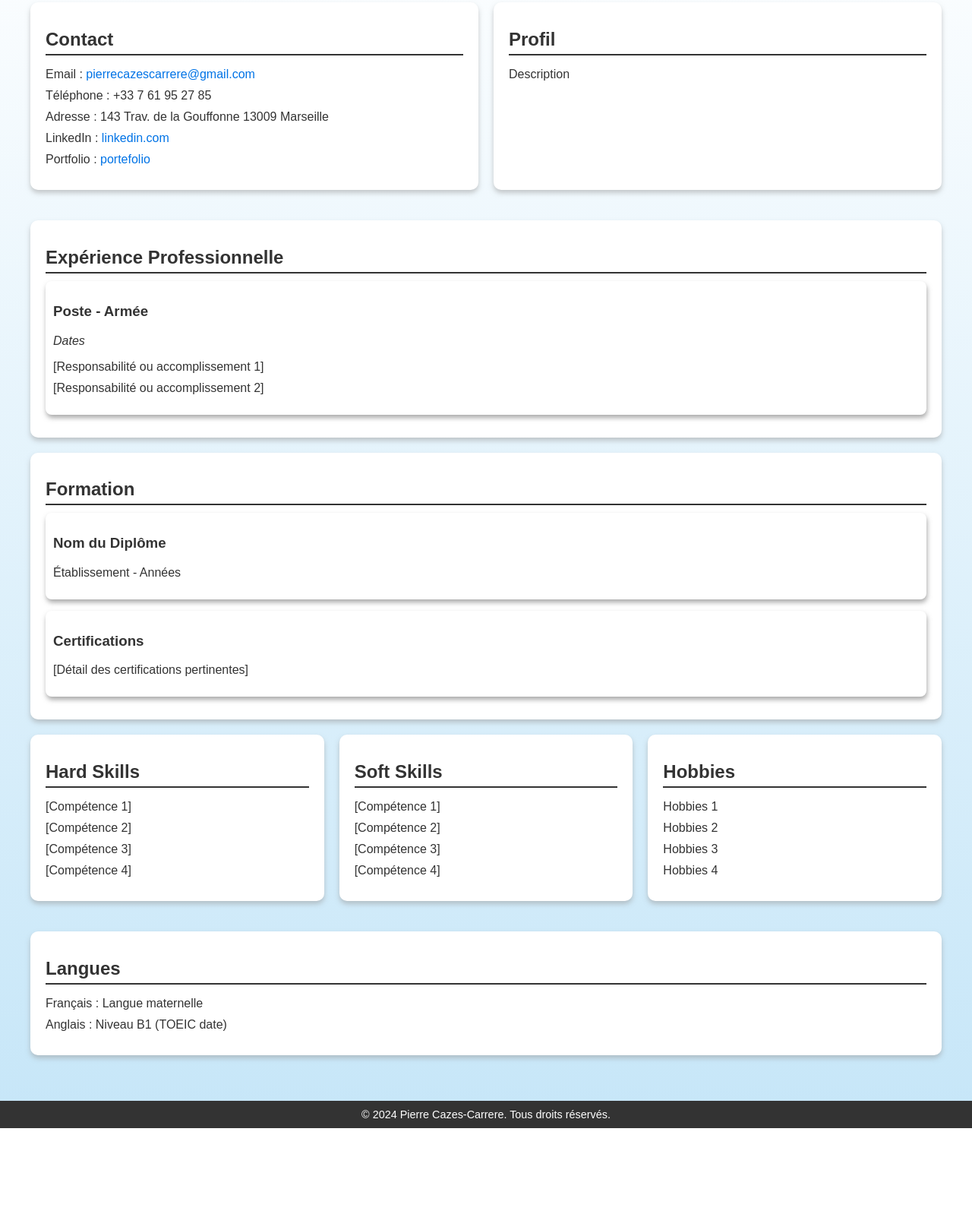
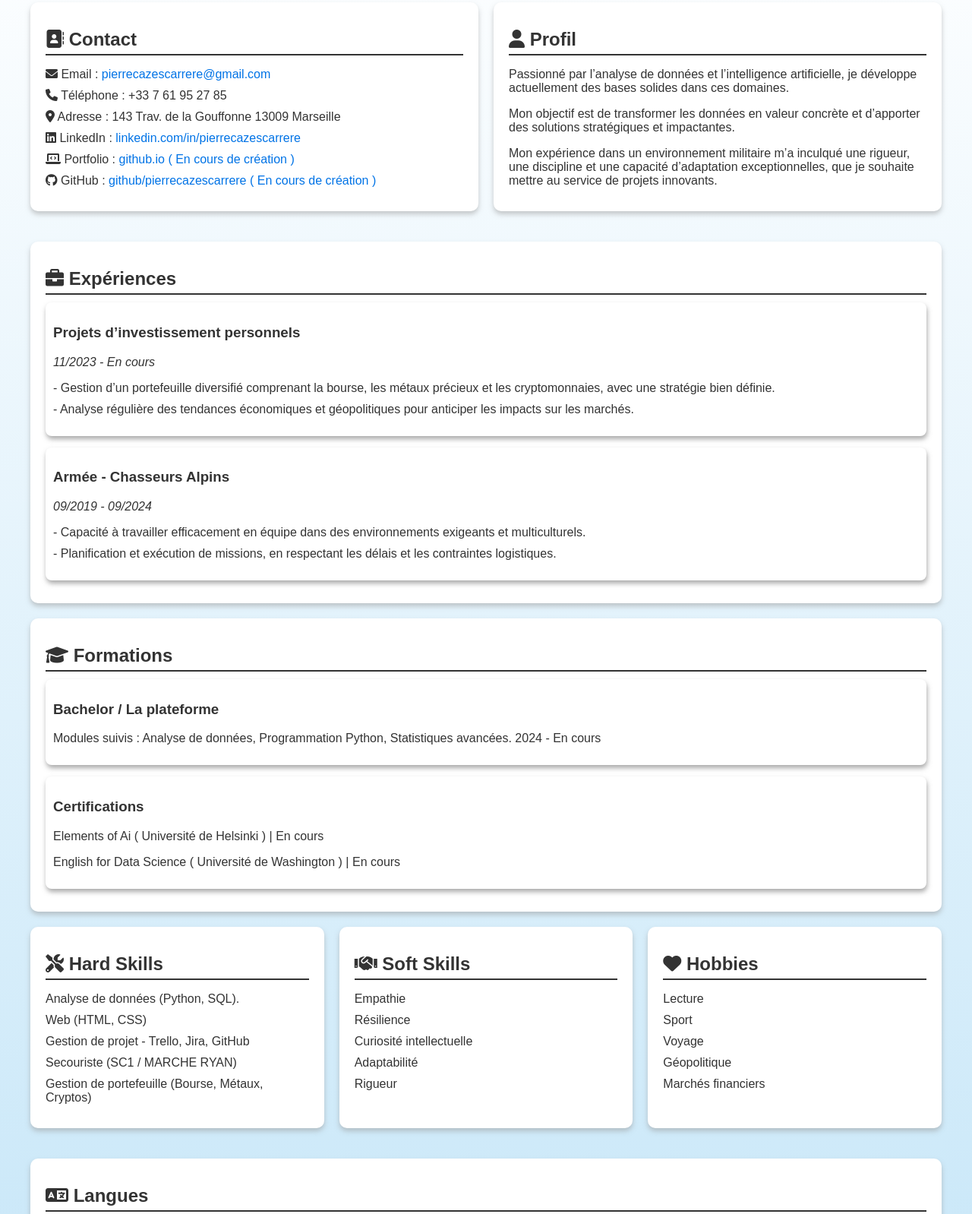
Before and after one commit to pierre-cazes-carrere/Curriculum_Vitae, a plain HTML site: page index.html in a window 1280 px wide. Shown: the part 170-1768 px from the top of the page at 76% size. Before the commit the page ends 1655 px from the top, so only its background shows below. Drawn offline with Linux system fonts and the light colour scheme.

Commit message:
add : insert icons and complet cv

```diff
--- a/index.html
+++ b/index.html
@@ -5,6 +5,7 @@
     <meta name="viewport" content="width=device-width, initial-scale=1.0">
     <title>CV - Pierre Cazes-Carrere</title>
     <link rel="stylesheet" href="styles.css">
+    <link href="https://cdnjs.cloudflare.com/ajax/libs/font-awesome/6.0.0/css/all.min.css" rel="stylesheet">
 </head>
 <body>
     <header>
@@ -19,82 +20,107 @@
         <!-- Conteneur pour Contact et Profil -->
         <div id="contact-profil-container">
             <section id="contact">
-                <h2>Contact</h2>
+                <h2><i class="fa-solid fa-address-book"></i> Contact</h2>
                 <ul>
-                    <li>Email : <a href="mailto:pierrecazescarrere@gmail.com">pierrecazescarrere@gmail.com</a></li>
-                    <li>Téléphone : +33 7 61 95 27 85</li>
-                    <li>Adresse : 143 Trav. de la Gouffonne 13009 Marseille</li>
-                    <li>LinkedIn : <a href="linkedin-lien">linkedin.com</a></li>
-                    <li>Portfolio : <a href="portefolio-lien">portefolio</a></li>
+                    <li><i class="fa-solid fa-envelope"></i> Email : <a href="mailto:pierrecazescarrere@gmail.com">pierrecazescarrere@gmail.com</a></li>
+                    <li><i class="fa-solid fa-phone"></i> Téléphone : +33 7 61 95 27 85</li>
+                    <li><i class="fa-solid fa-location-dot"></i> Adresse : 143 Trav. de la Gouffonne 13009 Marseille</li>
+                    <li><i class="fa-brands fa-linkedin"></i> LinkedIn : <a href="https://www.linkedin.com/in/pierrecazescarrere/">linkedin.com/in/pierrecazescarrere</a></li>
+                    <li><i class="fa-solid fa-laptop-code"></i> Portfolio : <a href="https://pierre-cazes-carrere.github.io/portfolio/">github.io ( En cours de création )</a></li>
+                    <li><i class="fa-brands fa-github"></i> GitHub : <a href="https://github.com/pierre-cazes-carrere">github/pierrecazescarrere ( En cours de création )</a></li>
                 </ul>
             </section>
 
             <section id="profil">
-                <h2>Profil</h2>
-                <p>Description</p>
+                <h2><i class="fa-solid fa-user"></i> Profil</h2>
+                <p>Passionné par l’analyse de données et l’intelligence artificielle, je développe actuellement des bases solides dans ces domaines.</p>
+
+                <p>Mon objectif est de transformer les données en valeur concrète et d’apporter des solutions stratégiques et impactantes.</p>
+
+                <p>Mon expérience dans un environnement militaire m’a inculqué une rigueur, une discipline et une capacité d’adaptation exceptionnelles, que je souhaite mettre au service de projets innovants. </p>
+
+
             </section>
         </div>
 
         <section id="experience">
-            <h2>Expérience Professionnelle</h2>
+            <h2><i class="fa-solid fa-briefcase"></i> Expériences</h2>
             <div class="experience-item">
-                <h3>Poste - Armée</h3>
-                <p><em>Dates</em></p>
+                <h3>Projets d’investissement personnels</h3>
+                <p><em>11/2023 - En cours</em></p>
                 <ul>
-                    <li>[Responsabilité ou accomplissement 1]</li>
-                    <li>[Responsabilité ou accomplissement 2]</li>
+                    <li>- Gestion d’un portefeuille diversifié comprenant la bourse, les métaux
+                        précieux et les cryptomonnaies, avec une stratégie bien définie.</li>
+                        <li>- Analyse régulière des tendances économiques et géopolitiques pour
+                            anticiper les impacts sur les marchés.</li>
+                </ul>
+            </div>
+            <div class="experience-item">
+                <h3>Armée - Chasseurs Alpins</h3>
+                <p><em>09/2019 - 09/2024</em></p>
+                <ul>
+                    <li>- Capacité à travailler efficacement en équipe dans des
+                        environnements exigeants et multiculturels.</li>
+                    <li>- Planification et exécution de missions, en respectant les délais et les
+                        contraintes logistiques.</li>
                 </ul>
             </div>
         </section>
 
         <section id="education">
-            <h2>Formation</h2>
+            <h2><i class="fa-solid fa-graduation-cap"></i> Formations</h2>
             <div class="education-item">
-                <h3>Nom du Diplôme</h3>
-                <p>Établissement - Années</p>
+                <h3>Bachelor / La plateforme</h3>
+                <p>Modules suivis : Analyse de données, Programmation Python,
+                    Statistiques avancées. 2024 - En cours</p>
             </div>
             <div class="education-item">
                 <h3>Certifications</h3>
-                <p>[Détail des certifications pertinentes]</p>
+                <p>Elements of Ai ( Université de Helsinki ) | En cours</p>
+                <p>English for Data Science ( Université de Washington ) | En cours</p>
             </div>
         </section>
 
         <!-- Conteneur pour les compétences -->
         <div id="skills-container">
             <section id="hard-skills">
-                <h2>Hard Skills</h2>
+                <h2><i class="fa-solid fa-tools"></i> Hard Skills</h2>
                 <ul>
-                    <li>[Compétence 1]</li>
-                    <li>[Compétence 2]</li>
-                    <li>[Compétence 3]</li>
-                    <li>[Compétence 4]</li>
+                    <li>Analyse de données (Python, SQL). </li>
+                    <li>Web (HTML, CSS)</li>
+                    <li>Gestion de projet - Trello, Jira, GitHub</li>
+                    <li>Secouriste (SC1 / MARCHE RYAN)</li>
+                    <li>Gestion de portefeuille (Bourse, Métaux, Cryptos)</li>
                 </ul>
             </section>
             <section id="soft-skills">
-                <h2>Soft Skills</h2>
+                <h2><i class="fa-solid fa-handshake"></i> Soft Skills</h2>
                 <ul>
-                    <li>[Compétence 1]</li>
-                    <li>[Compétence 2]</li>
-                    <li>[Compétence 3]</li>
-                    <li>[Compétence 4]</li>
+                    <li>Empathie</li>
+                    <li>Résilience</li>
+                    <li>Curiosité intellectuelle</li>
+                    <li>Adaptabilité</li>
+                    <li>Rigueur</li>
                 </ul>
             </section>
             <section id="hobbies">
-                <h2>Hobbies</h2>
+                <h2><i class="fa-solid fa-heart"></i> Hobbies</h2>
                 <ul>
-                    <li>Hobbies 1</li>
-                    <li>Hobbies 2</li>
-                    <li>Hobbies 3</li>
-                    <li>Hobbies 4</li>
+                    <li>Lecture</li>
+                    <li>Sport</li>
+                    <li>Voyage</li>
+                    <li>Géopolitique</li>
+                    <li>Marchés financiers</li>
                 </ul>
             </section>
         </div>
 
         <section id="languages">
-            <h2>Langues</h2>
+            <h2><i class="fa-solid fa-language"></i> Langues</h2>
             <ul>
                 <li>Français : Langue maternelle</li>
                 <li>Anglais : Niveau B1 (TOEIC date)</li>
+                <li>Espagnol : Notion de base</li>
             </ul>
         </section>
     </main>
```
